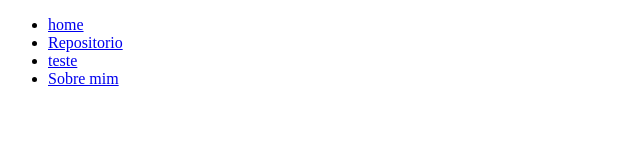
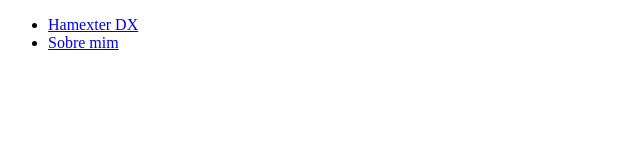
Before and after one commit to wbeata/wbeata.github.io, a plain HTML site: page index.html in a window 1280 px wide. Shown: the whole page, without its empty margins (0-640 px from the left). Drawn offline with Linux system fonts and the light colour scheme.

Commit message:
Update index.html

```diff
--- a/index.html
+++ b/index.html
@@ -11,9 +11,8 @@
    <div class="corpo_menu">
 
      <ul class="menu">
-         <li class="li_menu"> <a class="link" href="index.html"> home</a> </li>
-         <li class="li_menu"> <a class="link"href="Repositorio.html""> Repositorio</a> </li>
-         <li class="li_menu"> <a class="link" href="#"> teste</a> </li>
+
+         <li class="li_menu"> <a class="link" href="wbeata.github.io/Hamster DX Win32e64 bits.zip"> Hamexter DX</a> </li>
          <li class="li_menu"> <a class="link"href="curri.html"> Sobre mim</a> </li>
 
      </ul>
```
